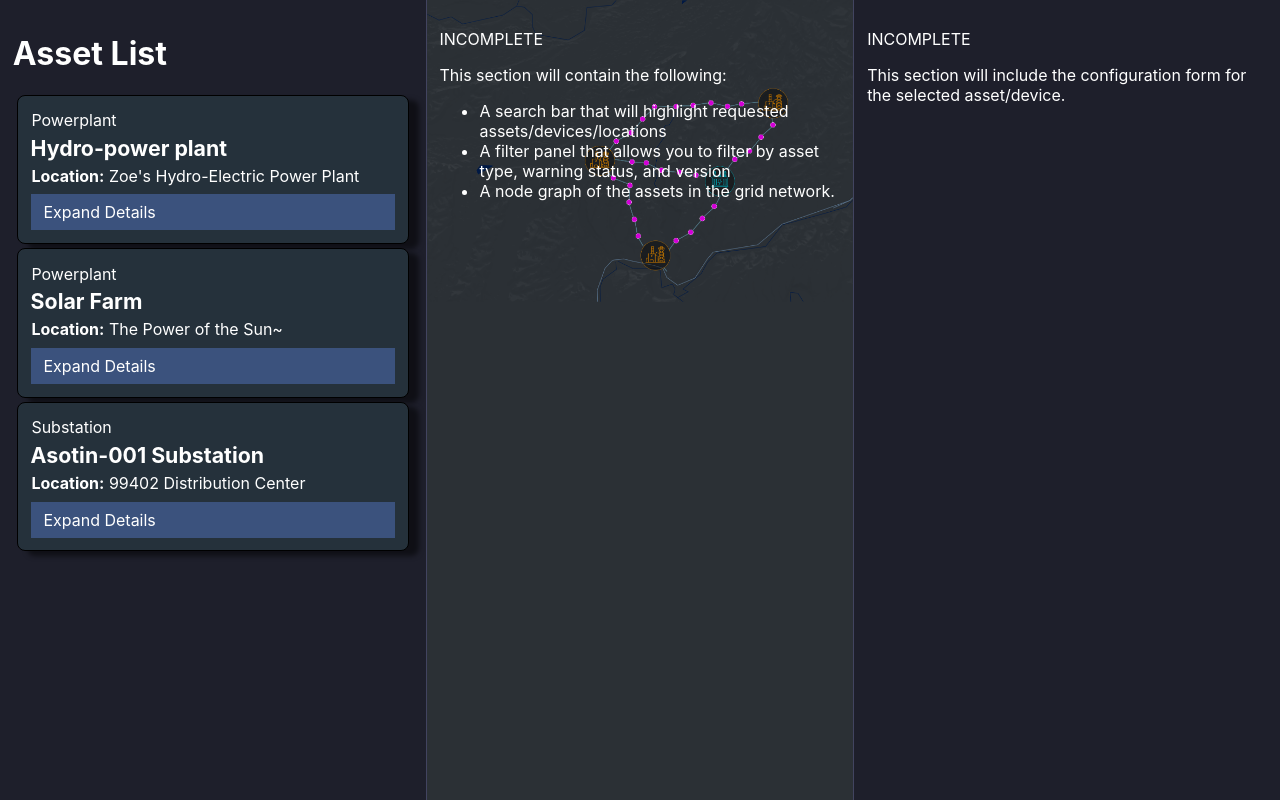
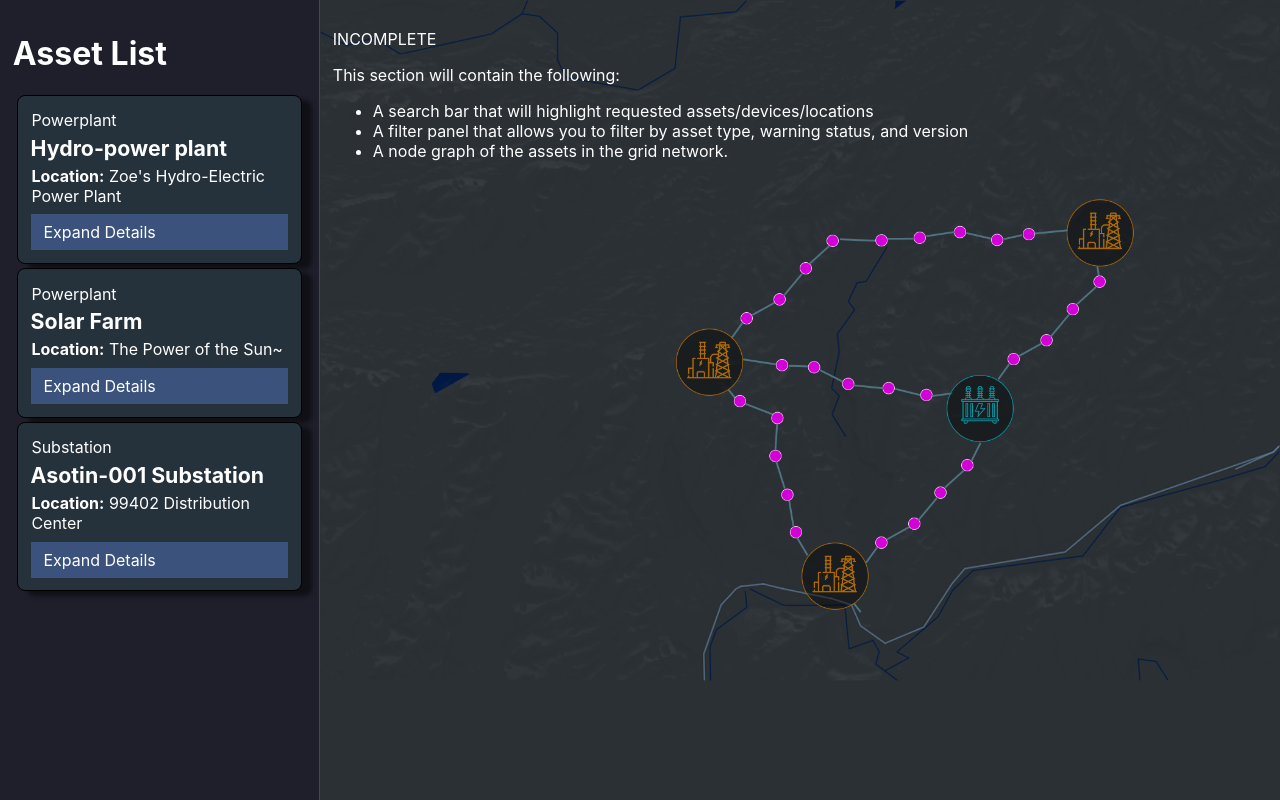
Before and after one commit to AdventureSlugg/DeviceContainerManager, a React (Create React App) app in the folder frontend/: page / in a window 1280 px wide. Built offline with nearby package versions, Linux system fonts and the light colour scheme.

Commit message:
Adjusted the panels zising

```diff
--- a/frontend/src/components/page-layouts/ThreePanelLayout/ThreePanelLayout.tsx
+++ b/frontend/src/components/page-layouts/ThreePanelLayout/ThreePanelLayout.tsx
@@ -1,4 +1,4 @@
-import { ReactNode } from 'react';
+import { ReactNode, useState } from 'react';
 import './ThreePanelLayout.css';
 import { Group, Panel } from 'react-resizable-panels';
 
@@ -9,9 +9,10 @@ interface ThreePanelLayoutProps {
 }
 
 function ThreePanelLayout (children: ThreePanelLayoutProps) {
+	const [showRight, setShowRight] = useState<boolean>(false);
 	return (
 		<Group>
-			<Panel>
+			<Panel minSize={'10vw'} maxSize={'25vw'}>
 				<div className="left fullHeight">
 					{
 						children.leftPanel
@@ -26,14 +27,22 @@ function ThreePanelLayout (children: ThreePanelLayoutProps) {
 					}
 				</div>
 			</Panel>
-			<Panel>
-				<div className='right fullHeight'>
-					{
-						children.rightPanel
-					}
-				</div>
+			{
+				showRight ?
+					<>
+						<Panel minSize={'10vw'} maxSize={'25vw'}>
+							<div className='right fullHeight'>
+								{
+									children.rightPanel
+								}
+							</div>
+						</Panel>
+					</>
+					:
+					<></>
+			}
 
-			</Panel>
+
 		</Group>
 	)
 }
```
